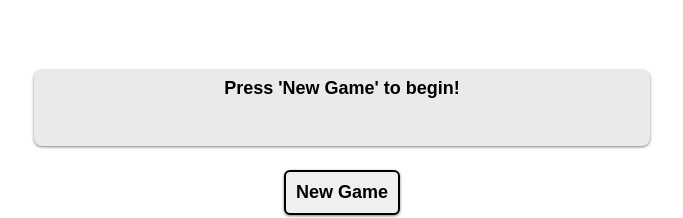
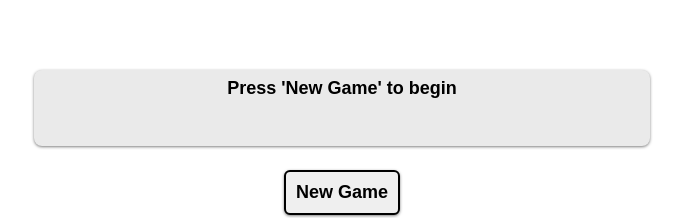
Before and after one commit to ThadeuJose/blackjack-react, a React app: page / in a window 1280 px wide. Shown: the part 510-728 px from the top of the page, without its empty margins (298-981 px from the left). Built offline with nearby package versions, Linux system fonts and the light colour scheme.

Commit message:
Change message

```diff
--- a/src/components/Game/Game.tsx
+++ b/src/components/Game/Game.tsx
@@ -9,7 +9,10 @@ interface GameProps {
 }
 
 export default function Game({ deckOfCards }: GameProps): JSX.Element {
-  let message: string = "Press 'New Game' to begin!";
+  let startMessage: string = "Press 'New Game' to begin";
+  let initialHandDealt: string = "The initial hands are dealt";
+
+  let [message, setMessage] = useState<string>(startMessage);
 
   let { add: addPlayer, value: valuePlayer, cards: cardsPlayer } = useHand();
   let { add: addDealer, value: valueDealer, cards: cardsDealer } = useHand();
@@ -27,6 +30,7 @@ export default function Game({ deckOfCards }: GameProps): JSX.Element {
     addDealer(dealerHand[0]);
     addDealer(dealerHand[1]);
 
+    setMessage(initialHandDealt);
     setGameState(playing);
   }
 
@@ -74,7 +78,9 @@ export default function Game({ deckOfCards }: GameProps): JSX.Element {
         />
       </div>
       <div className='control-box'>
-        <div className='textupdates'>{message}</div>
+        <div className='textupdates' data-cy='status'>
+          {message}
+        </div>
         {Panel()}
       </div>
     </div>
```
Also changed, not shown: 1 other file (tests, documents, lock files or other folders).
